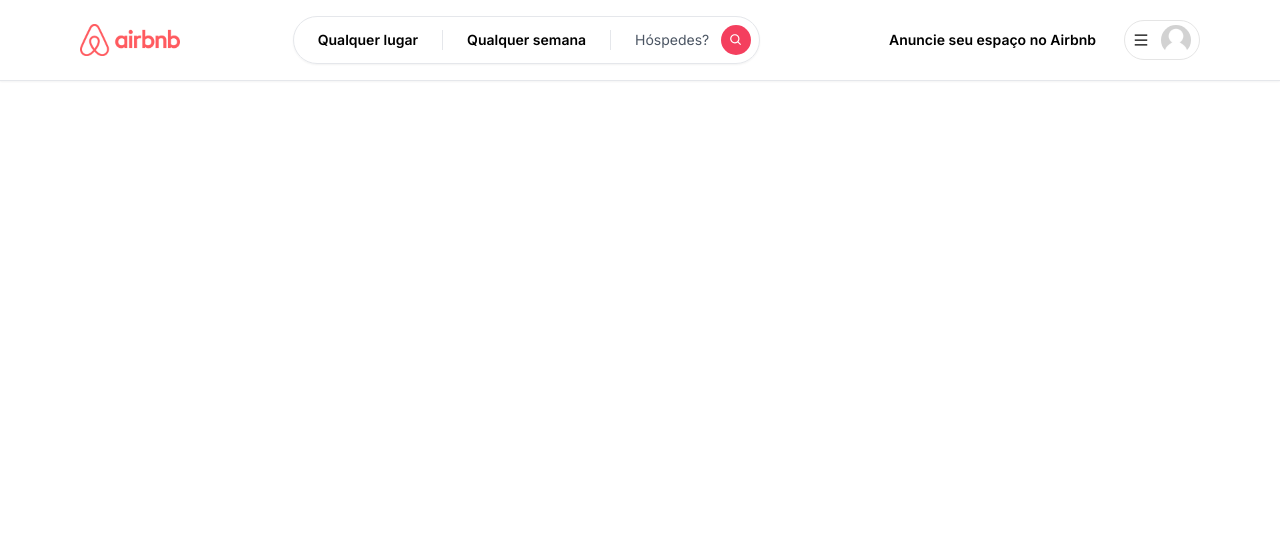
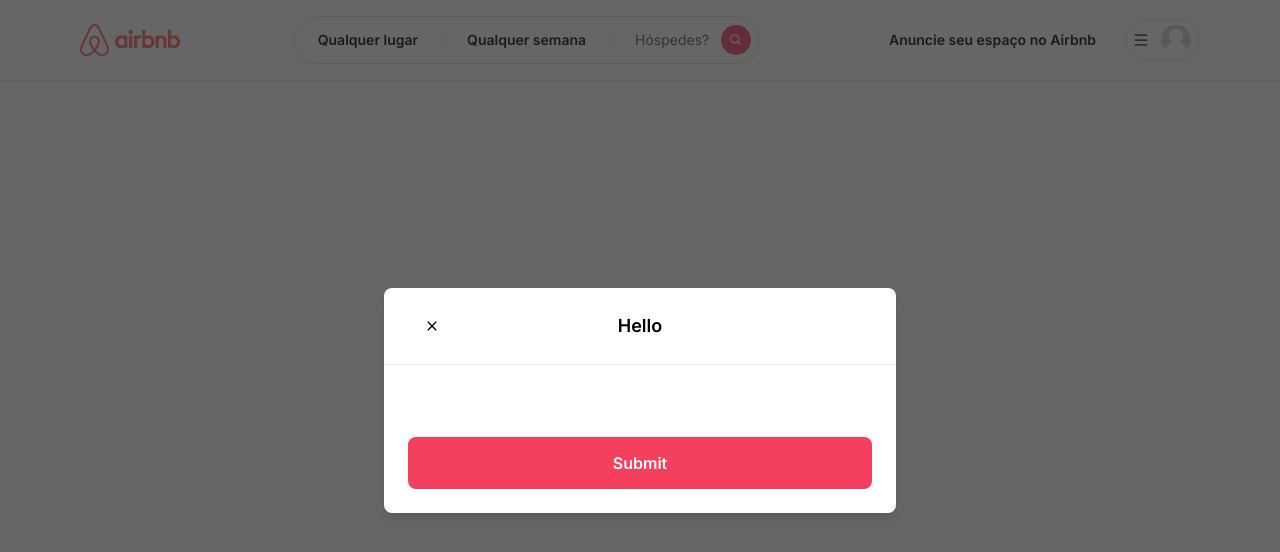
Before and after one commit to luvvas/clone-airbnb, a Next.js app: page / in a window 1280 px wide. Shown: the top 552 px of the page. Built offline with nearby package versions, Linux system fonts and the light colour scheme.

Commit message:
feat: add auth ui structure

```diff
--- /dev/null
+++ b/app/components/Button.tsx
@@ -0,0 +1,53 @@
+'use client'
+
+import { IconType } from "react-icons";
+
+interface ButtonProps {
+  label: string;
+  onClick: (e: React.MouseEvent<HTMLButtonElement>) => void
+  disabled?: boolean;
+  outline?: boolean;
+  small?: boolean;
+  icon?: IconType;
+}
+
+const Button: React.FC<ButtonProps> = ({
+  label,
+  onClick,
+  disabled,
+  outline,
+  small,
+  icon: Icon
+}) => {
+  return (
+    <button
+      onClick={onClick}
+      disabled={disabled}
+      className={`
+        relative
+        disabled:opacity-70
+        disabled:cursor-not-allowed
+        rounded-lg
+        hover:opacity-80
+        transition
+        w-full
+        ${outline ? 'bg-white' : 'bg-rose-500'}
+        ${outline ? 'border-black' : 'border-rose-500'}
+        ${outline ? 'text-black' : 'text-white'}
+        ${small ? 'py-1' : 'py-3'}
+        ${small ? 'text-sm' : 'text-md'}
+        ${small ? 'font-ligh' : 'font-semibold'}
+        ${small ? 'border-[1px]' : 'border-2'}`}
+    >
+      {Icon && (
+        <Icon
+          size={24}
+          className="absolute left-4 top-3"
+        />
+      )}
+      {label}
+    </button>
+  )
+}
+
+export default Button
--- /dev/null
+++ b/app/components/modals/modal.tsx
@@ -0,0 +1,120 @@
+'use client'
+
+import { useCallback, useEffect, useState } from "react";
+import { IoMdClose } from 'react-icons/io'
+
+import Button from "../Button";
+
+interface ModalProps {
+  isOpen?: boolean;
+  onClose: () => void;
+  onSubmit: () => void;
+  title?: string;
+  body?: React.ReactElement;
+  footer?: React.ReactElement;
+  actionLabel: string;
+  disabled?: boolean;
+  secondaryAction?: () => void;
+  secondaryActionLabel?: string;
+}
+
+const Modal: React.FC<ModalProps> = ({
+  isOpen,
+  onClose,
+  onSubmit,
+  title,
+  body,
+  footer,
+  actionLabel,
+  disabled,
+  secondaryAction,
+  secondaryActionLabel
+}) => {
+  const [showModal, setShowModal] = useState(isOpen);
+
+  useEffect(() => {
+    setShowModal(isOpen)
+  }, [isOpen]);
+
+  const handleClose = useCallback(() => {
+    if (disabled) {
+      return
+    }
+
+    setShowModal(false)
+    setTimeout(() => {
+      onClose()
+    }, 300)
+  }, [disabled ,onClose])
+
+  const handleSubmit= useCallback(() => {
+    if(disabled) {
+      return
+    }
+    onSubmit()
+  }, [disabled ,onSubmit])
+
+  const handleSecondaryAction = useCallback(() => {
+    if(disabled || !secondaryAction) {
+      return
+    }
+
+    secondaryAction()
+  }, [disabled, secondaryAction])
+
+  if(!isOpen) {
+    return null
+  }
+
+  return (
+    <>
+      <div className="justify-center items-center flex overflow-x-hidden overflow-y-auto fixed inset-0 z-50 outline-none focus:outline-none bg-neutral-800/70">
+        <div className="relative w-full md:w-4/5 lg:w-3/6 xl:w-2/5 my-6 mx-auto h-full lg:h-auto md:h-auto">
+          {/* CONTENT */}
+          <div className={`translate duration-300 h-full ${showModal ? 'translate-y-0' : 'translate-y-full'} ${showModal ? 'opacity-100' : 'opacity-0'}`}>
+            <div className="translate h-full lg:h-auto md:h-auto border-0 rounded-lg shadow-lg relative flex flex-col w-full bg-white outline-none focus:outline-none">
+              {/* HEADER */}
+              <div className="flex items-center p-6 rounded-t justify-center relative border-b-[1px]">
+                <button
+                  onClick={handleClose}
+                  className="p-1 border-0 hover:opacity-70 transition absolute left-9"
+                >
+                  <IoMdClose/>
+                </button>
+                <div className="text-lg font-semibold">
+                  {title}
+                </div>
+              </div>
+
+              {/* BODY */}
+              <div className="relative p-6 flex-auto">
+
+              </div>
+
+              {/* FOOTER */}
+              <div className="flex flex-col gap-2 p-6">
+                <div className="flex flex-row items-center gap-4 w-full">
+                  {secondaryAction && secondaryActionLabel && (
+                    <Button
+                      outline
+                      disabled={disabled}
+                      label={secondaryActionLabel}
+                      onClick={handleSecondaryAction}
+                    />
+                  )}
+                  <Button
+                    disabled={disabled}
+                    label={actionLabel}
+                    onClick={handleSubmit}
+                  />
+                </div>
+              </div>
+            </div>
+          </div>
+        </div>
+      </div>
+    </>
+  )
+}
+
+export default Modal
--- a/app/layout.tsx
+++ b/app/layout.tsx
@@ -2,8 +2,9 @@
 import type { Metadata } from 'next'
 import { Inter } from 'next/font/google'
 
+import ClientOnly from './components/ClientOnly'
 import Navbar from './components/navbar/Navbar'
-import ClientOnly from './components/ClientOnly'
+import Modal from './components/modals/modal'
 
 const inter = Inter({ subsets: ['latin'] })
 
@@ -21,6 +22,8 @@
     <html lang="en">
       <body className={inter.className}>
         <ClientOnly>
+          {/* isOpen={true} */}
+          <Modal actionLabel="Submit" title="Hello" isOpen />
           <Navbar />
         </ClientOnly>
         {children}
```
